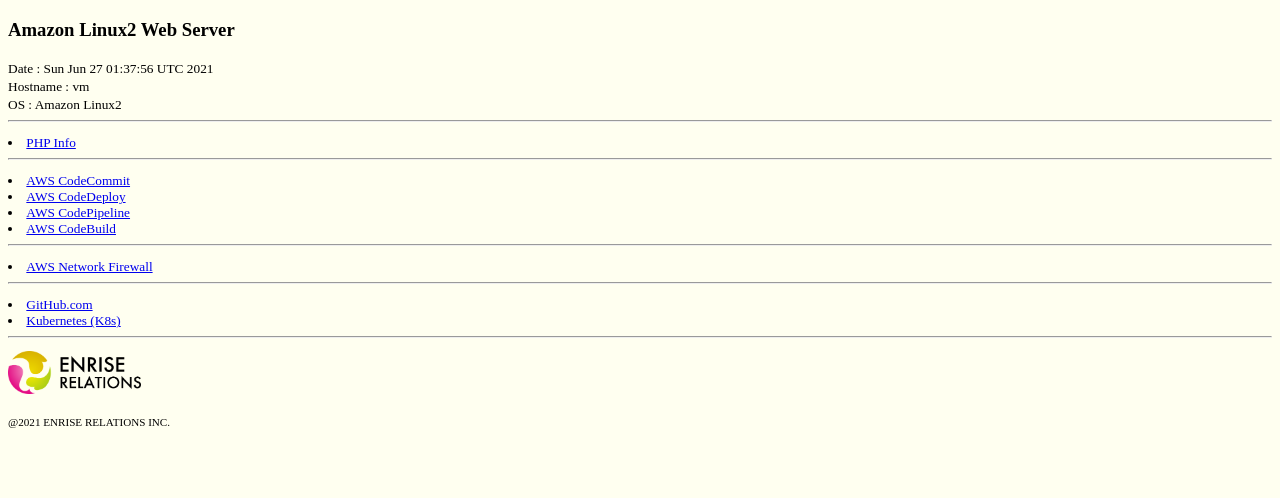
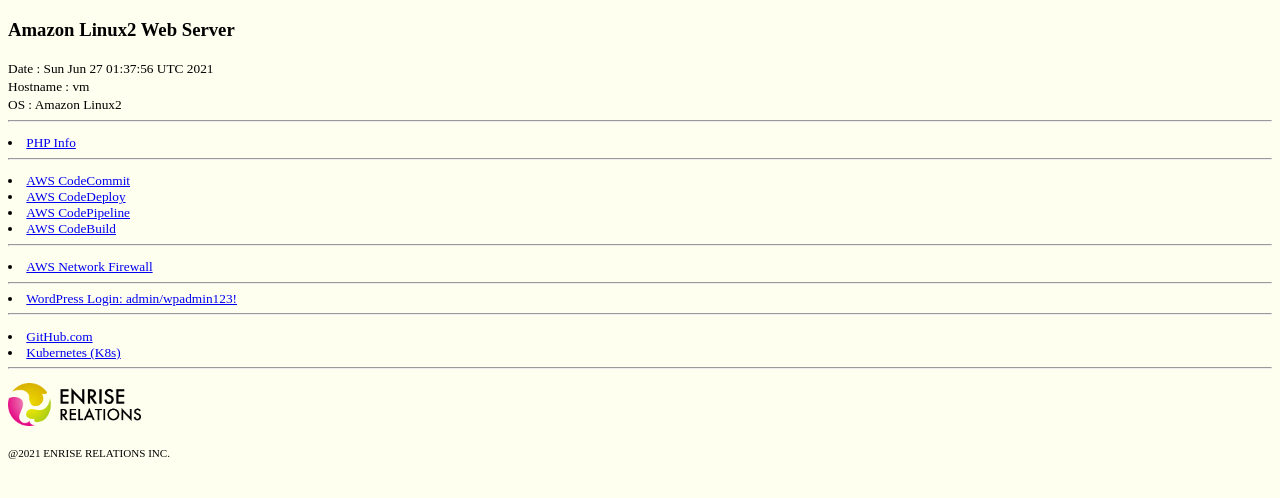
Before and after one commit to lunarosa-ss/sample_project, a PHP site: page / in a window 1280 px wide. Shown: the top 498 px of the page. Run offline with PHP 8.4, Linux system fonts and the light colour scheme.

Commit message:
9th commit, Update: :memo: index.php に WordPressのリンク追加

```diff
--- a/var/www/html/index.php
+++ b/var/www/html/index.php
@@ -23,6 +23,8 @@
         <hr>
         <p>
 			<li> <a href="https://aws.amazon.com/jp/network-firewall/?whats-new-cards.sort-by=item.additionalFields.postDateTime&whats-new-cards.sort-order=desc"  target="_blank">AWS Network Firewall</a>
+		<hr>
+		<li> <a href=./wordpres/wp-login.php> WordPress Login: admin/wpadmin123!</a></li>
 
         <hr>
         <p>
```
